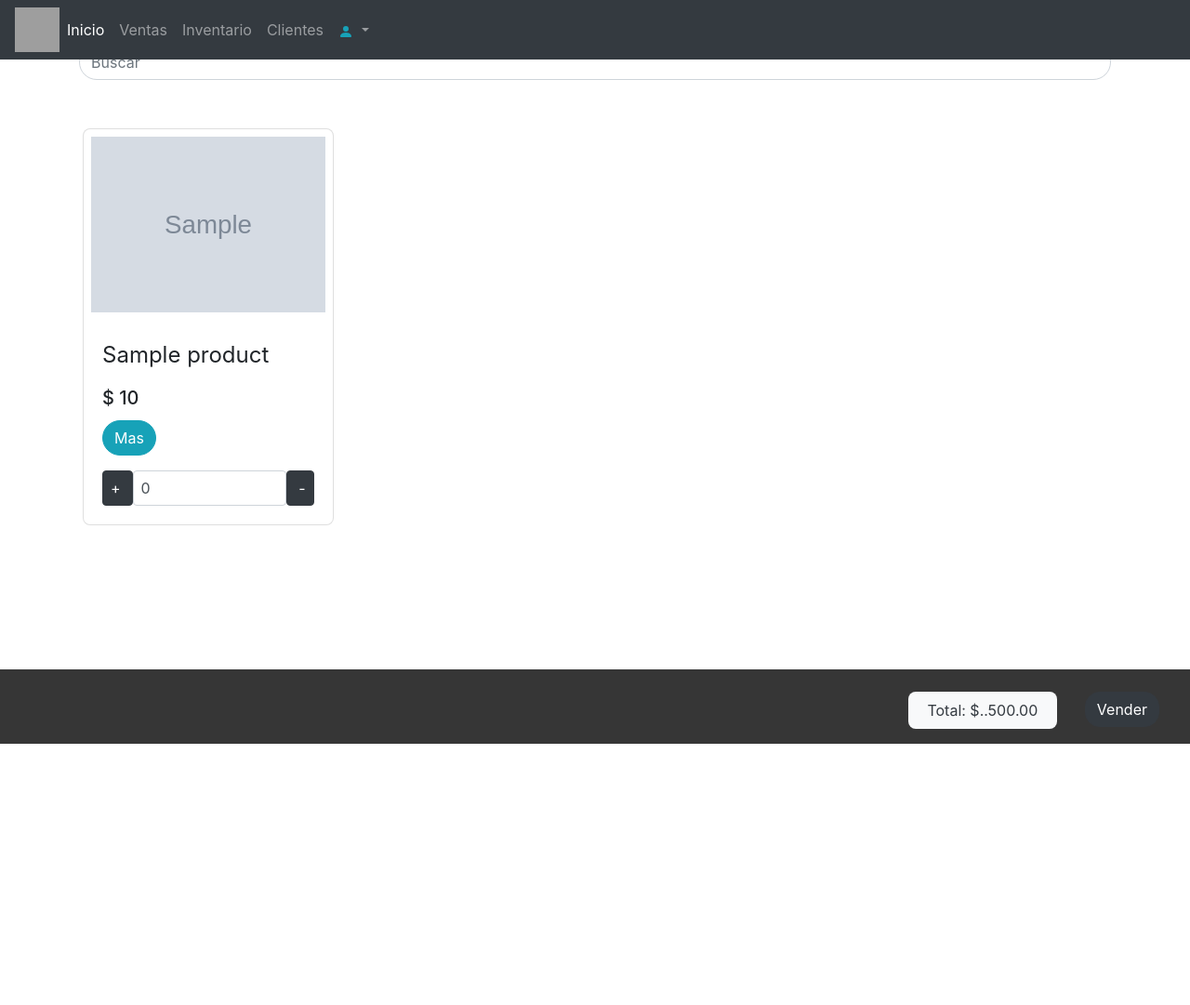
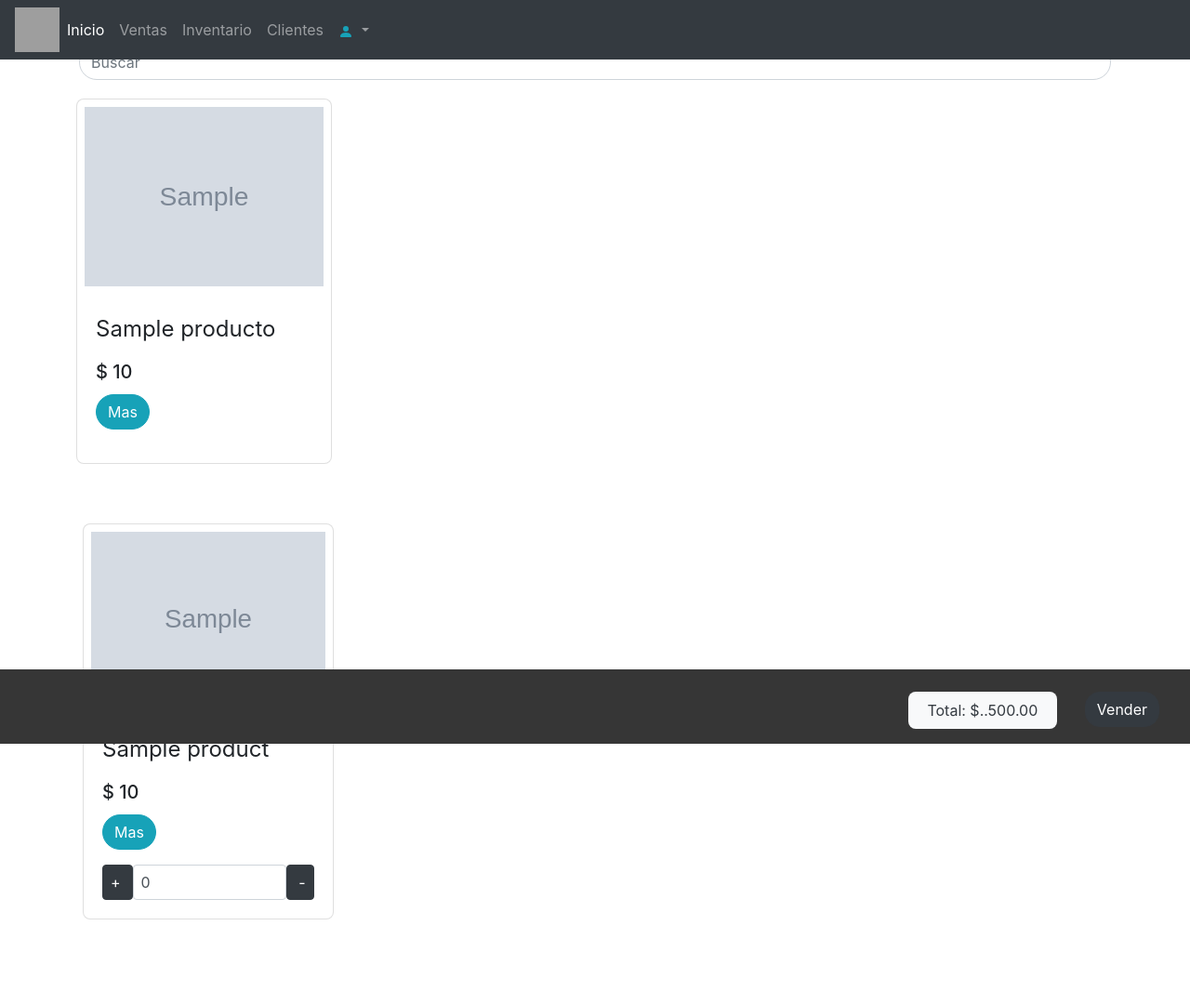
Before and after one commit to laloh/vendery, a Django app: template vendery/tenants/pao/templates/index.html in a window 1280 px wide. Shown: the whole page at 93% size. Before the commit the page ends 800 px from the top, so only its background shows below. Run offline with Django 3.2, Linux system fonts and the light colour scheme; the template is opened without the code that fills it: most values are stand-ins (such as "Sample title", 1, 10 or a date in 2020); grey boxes marked "Sample" are stand-in pictures; some libraries are stand-ins or nearby versions; grey boxes are pictures that could not be loaded.

```diff
--- a/vendery/tenants/pao/templates/index.html
+++ b/vendery/tenants/pao/templates/index.html
@@ -1,10 +1,43 @@
 {% extends "loyout/base.html" %}
 {% load static %}
 {% block main %}
-   <div class="container">
-   <div class="-flex justify-content-center">
-       {% include 'components/search.html' %}
-   </div>
-       {% include 'components/card_product.html' %}
-   </div>
+    <div class="container">
+
+        {% include 'components/search.html' %}
+        <div class="row pt-3 pl-2">
+            {% for p in productos %}
+                <div class='col-6 col-sm-4 col-md-3 p-1'>
+                    <div class="card mb-2" style="border-radius: 0.5rem;">
+                        <img class="card-img-top p-2" src="{{ p.image.url }}" alt="Card image cap">
+                        <div class='card-body'>
+                            <p class='product-name p-0'>{{ p.name }}</p>
+                            <h5 class='card-title'>$ {{ p.price }}</h5>
+                            <p>
+                                <a class="btn btn-info" style="border-radius: 2rem;"
+                                   data-toggle="collapse" href="#name{{ p.id }}"
+                                   role="button"
+                                   aria-expanded="false" aria-controls="name{{ p.id }}">Mas</a>
+                            </p>
+                            <div class="row">
+                                <div class="col">
+                                    <div class="collapse multi-collapse border-0" id="name{{ p.id }}">
+                                        <div>
+                                            {{ p.description }}
+                                        </div>
+                                    </div>
+                                </div>
+                            </div>
+                            <input type='hidden' name='id' id='hiddenField' value='{{ p.id }}'>
+                            <input type='hidden' name='name' id='hiddenField' value='{{ p.name }}'>
+                            <input type='hidden' name='cantidad' id='hiddenField'>
+                        </div>
+                    </div>
+                </div>
+            {% endfor %}
+
+        </div>
+        {% include 'components/card_product.html' %}
+    </div>
+
+
 {% endblock %}
```
Also changed, not shown: vendery/tenants/pao/templates/views/orders.html (+16 -7 lines).
